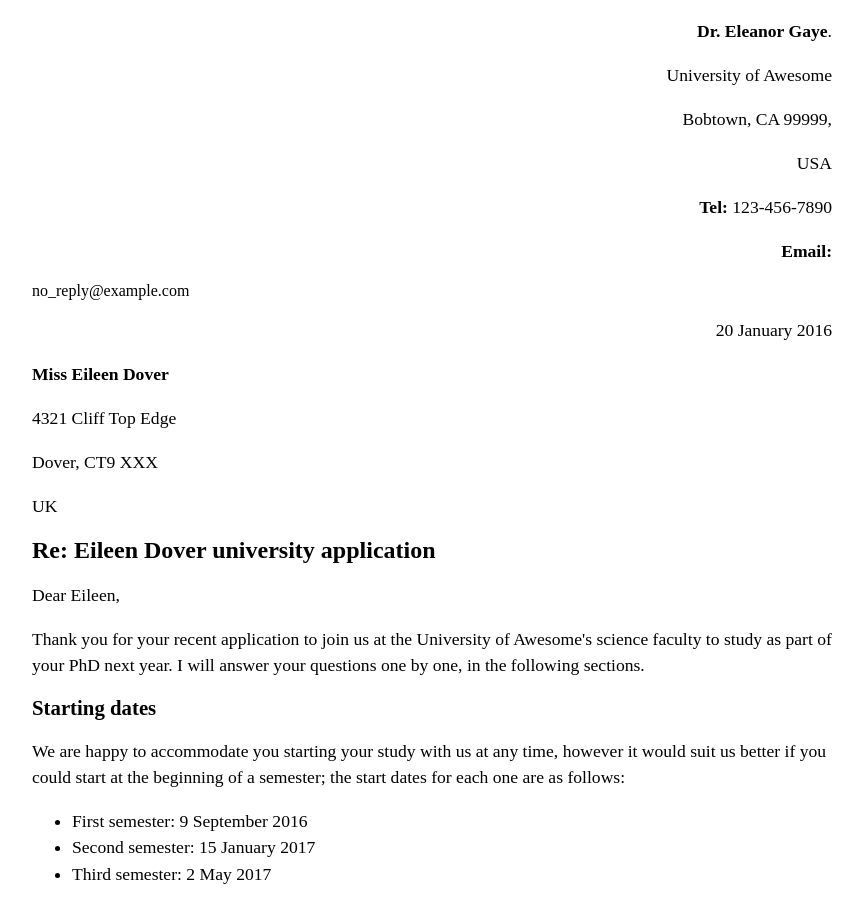
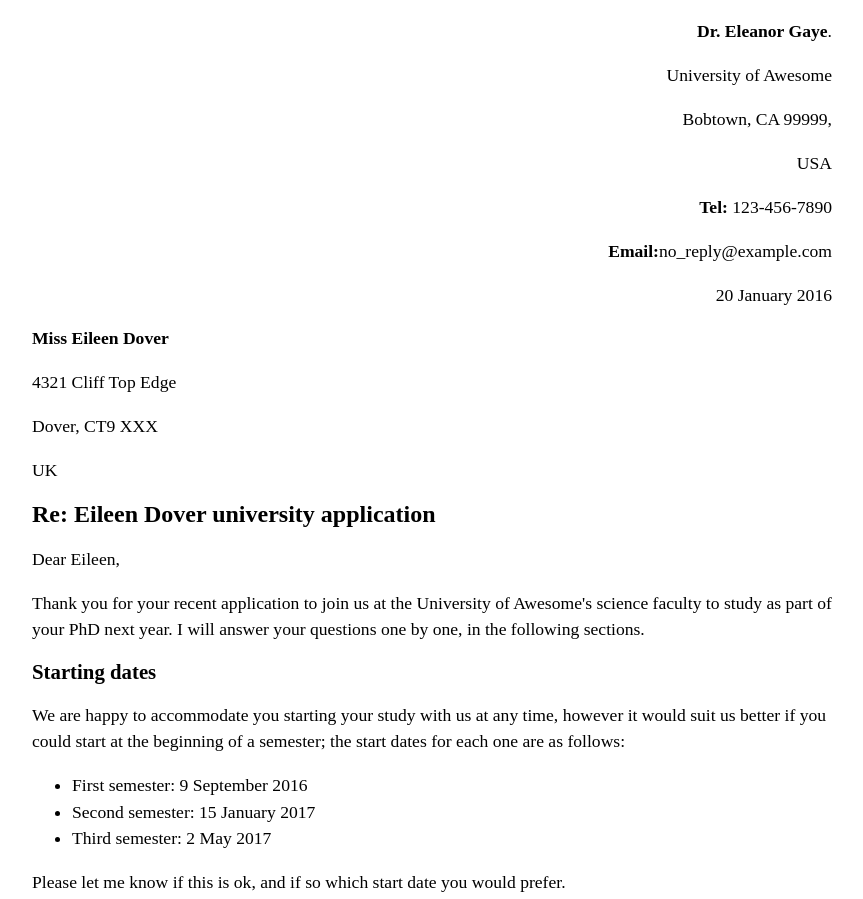
Before and after one commit to mussellr/mussellr.github.io, a plain HTML site: page index.html in a window 1280 px wide. Shown: the top 899 px of the page, without its empty margins (208-1071 px from the left). Drawn offline with Linux system fonts and the light colour scheme.

Commit message:
email bug fix

```diff
--- a/index.html
+++ b/index.html
@@ -40,7 +40,7 @@
         <p style="text-align: right;">Bobtown, CA 99999,</p>
         <p style="text-align: right;">USA</p>
         <p style="text-align: right;"><strong>Tel:</strong> 123-456-7890</p>
-        <p style="text-align: right;"><strong>Email:</strong></p>no_reply@example.com</p>
+        <p style="text-align: right;"><strong>Email:</strong>no_reply@example.com</p>
 
         <p style="text-align: right;">20 January 2016</p>
 
```
